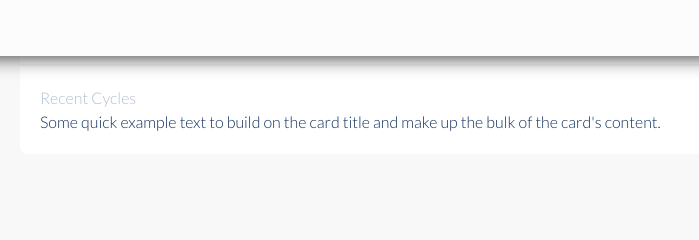
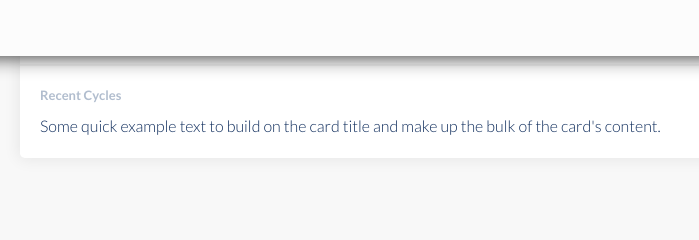
Before and after one commit to indieNik/customized-bootstrap-theme, a website: page cards.html in a window 1280 px wide. Shown: the top 240 px of the page, 128-827 px from the left. Drawn offline with nearby package versions, Linux system fonts and the light colour scheme.

Commit message:
Reduced Card Border Radius, Section Title; Added in-built Box Shadow

```diff
--- a/cards.html
+++ b/cards.html
@@ -30,7 +30,9 @@
           <div class="card-header">CERTIFICATION</div>
           <div class="card-body">
             <div class="section-title">
-                Recent Cycles
+                <h4>
+                    Recent Cycles
+                </h4>
             </div>
             <p class="card-text">Some quick example text to build on the card title and make up the
               bulk of the card's content.</p>
--- a/scss/_cards.scss
+++ b/scss/_cards.scss
@@ -1,4 +1,5 @@
 .card {
+    box-shadow: 0 0 1rem .1rem rgba(#000, .075);
     .card-header {
         border-radius: $card-border-radius $card-border-radius 0 0;
         border-bottom: 2px solid theme-color-level(light, 0.1);
@@ -6,6 +7,7 @@
     .card-body {
         .section-title {
             color: $silver;
+            font-size: 13px;
         }
     }
 }
--- a/scss/_custom-variables.scss
+++ b/scss/_custom-variables.scss
@@ -40,6 +40,6 @@ $theme-colors: (
 // Card Variables Override
 $card-cap-bg: #fff;
 $card-bg: #fff;
-$card-border-radius: 0.5rem;
+$card-border-radius: 0.3rem;
 $card-border-width: 0;
 $card-border-color: #fff;
```
Also changed, not shown: css/mytheme.css, css/mytheme.min.css.
